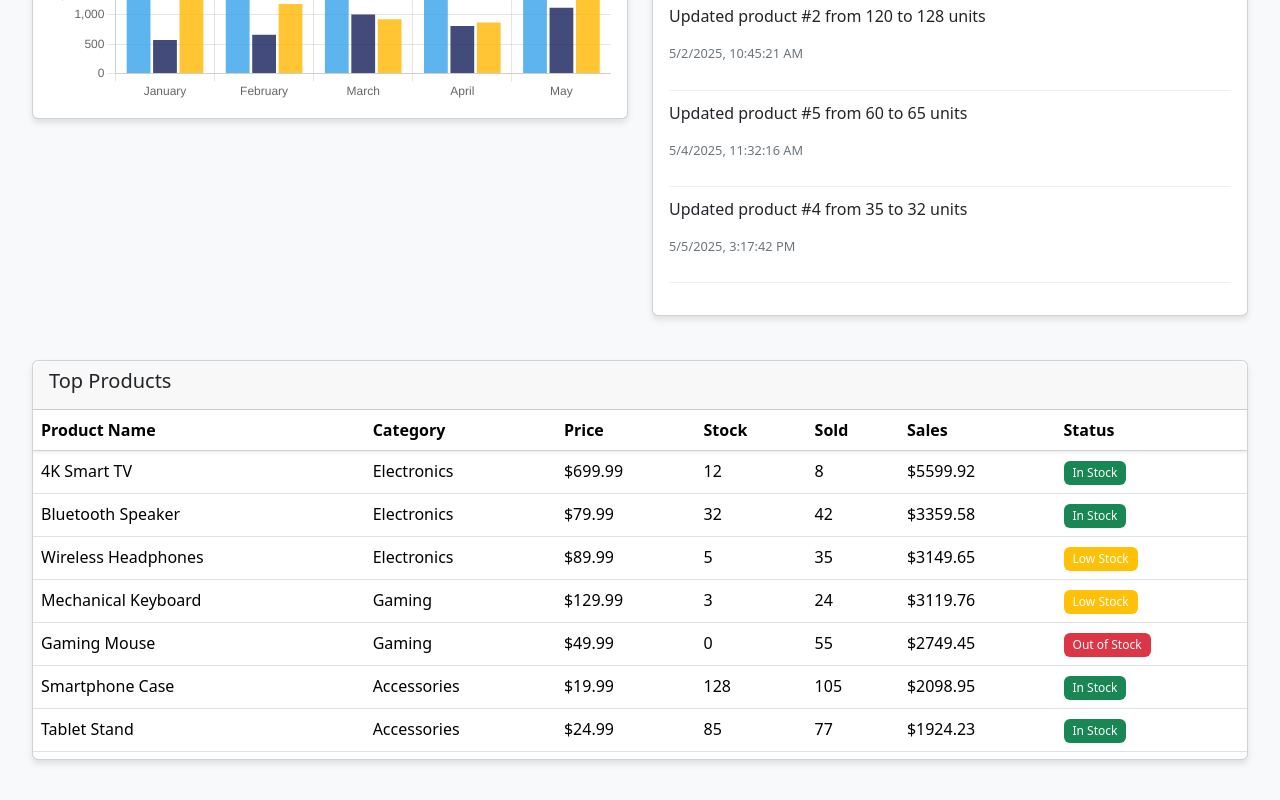
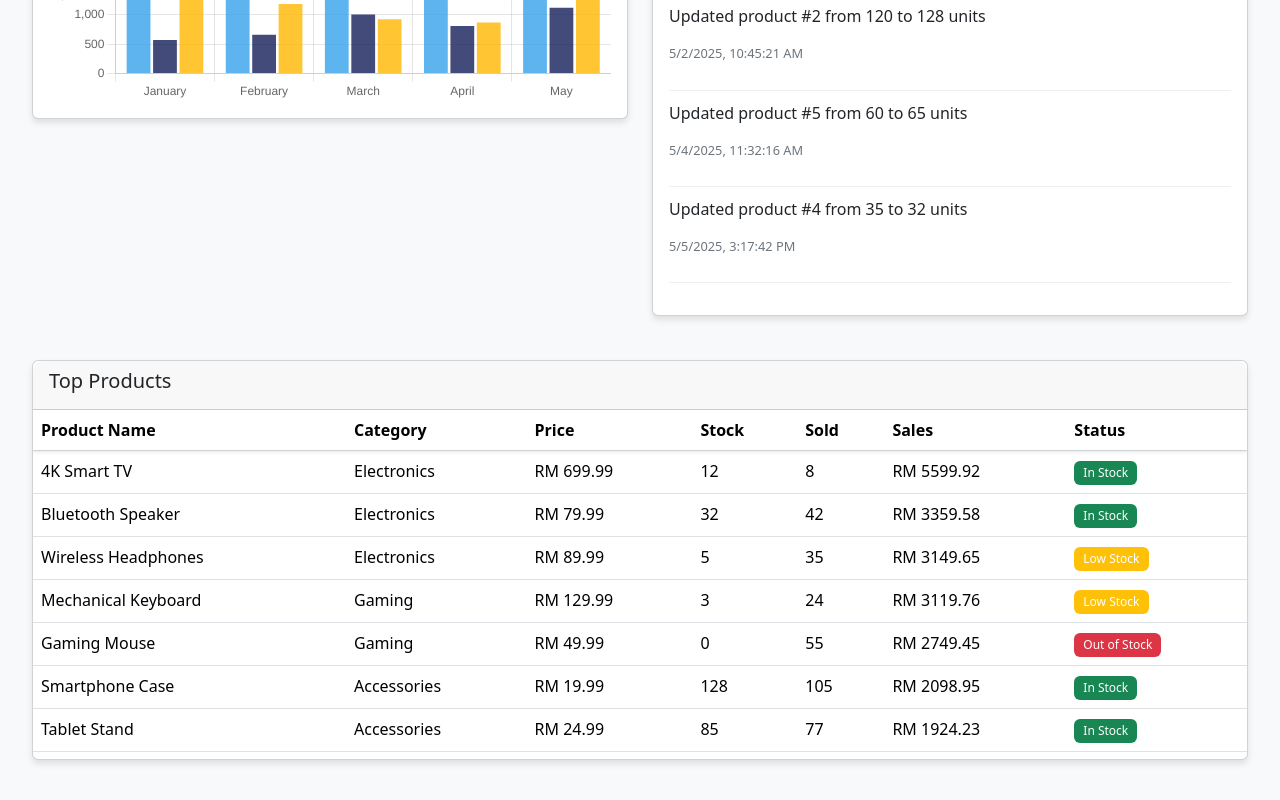
Before and after one commit to aisyahmawaddah/peganggang_webtech, a Vue app: page / in a window 1280 px wide. Shown: the part 1030-1830 px from the top of the page. Built offline with nearby package versions, Linux system fonts and the light colour scheme.

Commit message:
change RM

```diff
--- a/src/components/dashboard/TopProducts.vue
+++ b/src/components/dashboard/TopProducts.vue
@@ -22,10 +22,10 @@
             <tr v-for="product in sortedProducts" :key="product.id">
               <td>{{ product.name }}</td>
               <td>{{ product.category }}</td>
-              <td>${{ product.price.toFixed(2) }}</td>
+              <td>RM {{ product.price.toFixed(2) }}</td>
               <td>{{ product.stock }}</td>
               <td>{{ product.sold }}</td>
-              <td>${{ product.sales.toFixed(2) }}</td>
+              <td>RM {{ product.sales.toFixed(2) }}</td>
               <td>
                 <span class="badge" :class="getStatusClass(product)">
                   {{ getStatusText(product) }}
```
